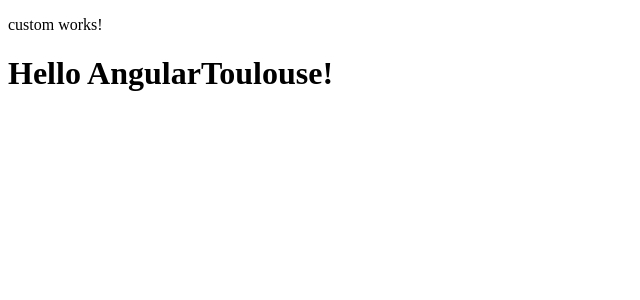
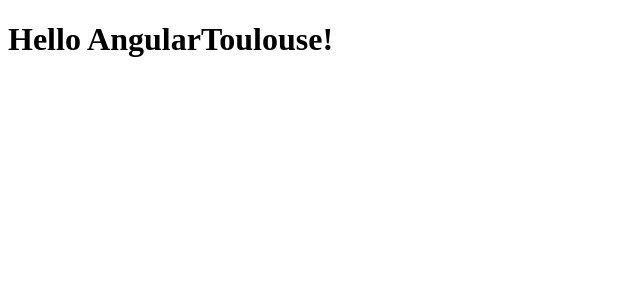
Before and after one commit to davinkevin/angular2-cli-demo-backup, an Angular app: page / in a window 1280 px wide. Shown: the top 300 px of the page, without its empty margins (0-640 px from the left). Built offline with nearby package versions, Linux system fonts and the light colour scheme.

Commit message:
feat(code): remove custom component

```diff
--- a/src/app/app.component.html
+++ b/src/app/app.component.html
@@ -1,4 +1,3 @@
-<app-custom></app-custom>
 <h1>
   {{title}}
 </h1>
--- a/src/app/app.module.ts
+++ b/src/app/app.module.ts
@@ -4,12 +4,10 @@
 import { HttpModule } from '@angular/http';
 
 import { AppComponent } from './app.component';
-import { CustomComponent } from './shared/custom/custom.component';
 
 @NgModule({
   declarations: [
-    AppComponent,
-    CustomComponent
+    AppComponent
   ],
   imports: [
     BrowserModule,
--- a/src/app/shared/custom/custom.component.html
+++ /dev/null
@@ -1,3 +0,0 @@
-<p>
-  custom works!
-</p>
--- a/src/app/shared/custom/custom.component.ts
+++ /dev/null
@@ -1,15 +0,0 @@
-import { Component, OnInit } from '@angular/core';
-
-@Component({
-  selector: 'app-custom',
-  templateUrl: './custom.component.html',
-  styleUrls: ['./custom.component.scss']
-})
-export class CustomComponent implements OnInit {
-
-  constructor() { }
-
-  ngOnInit() {
-  }
-
-}
```
Also changed, not shown: src/app/shared/custom/custom.component.scss (deleted), 1 other file (tests, documents, lock files or other folders).
